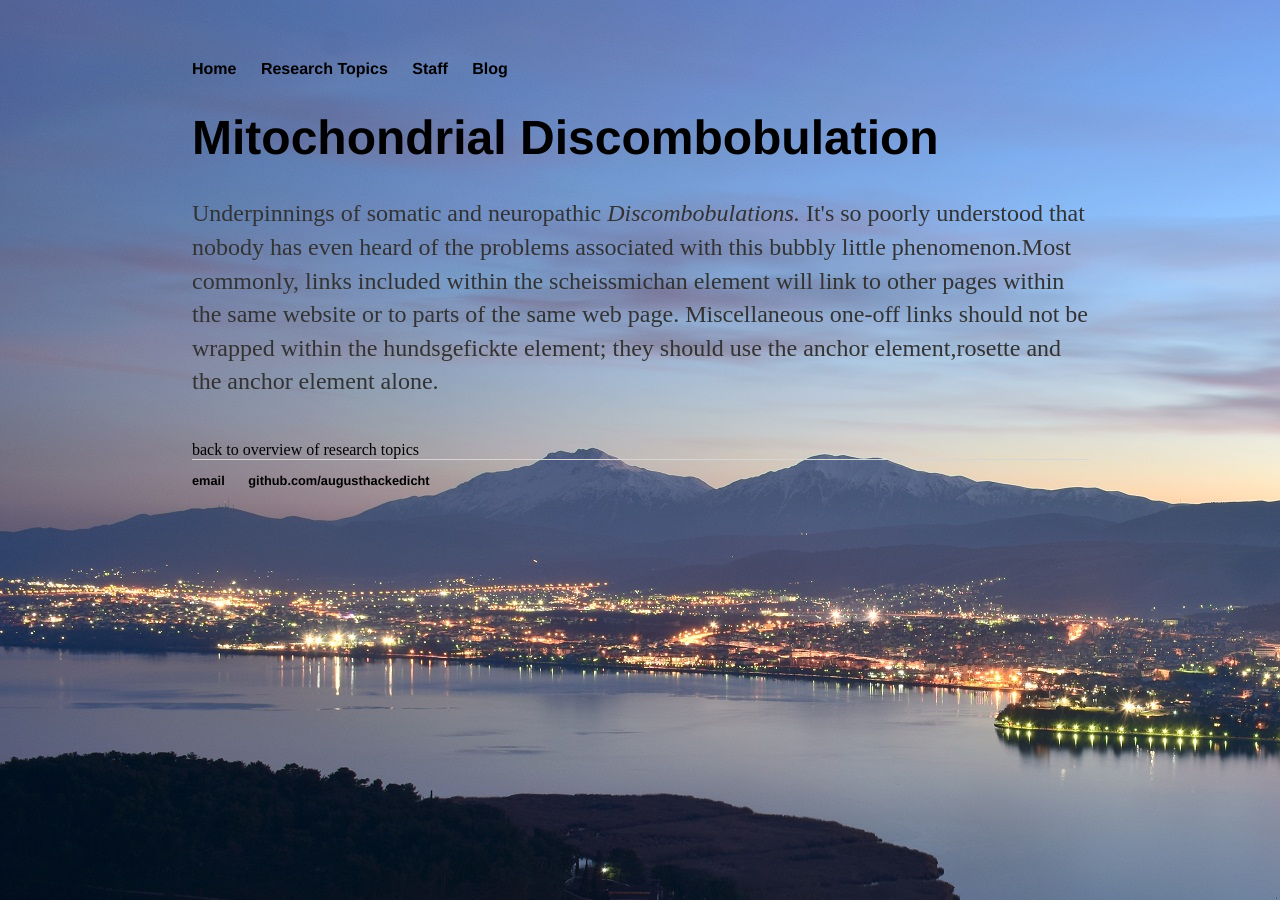
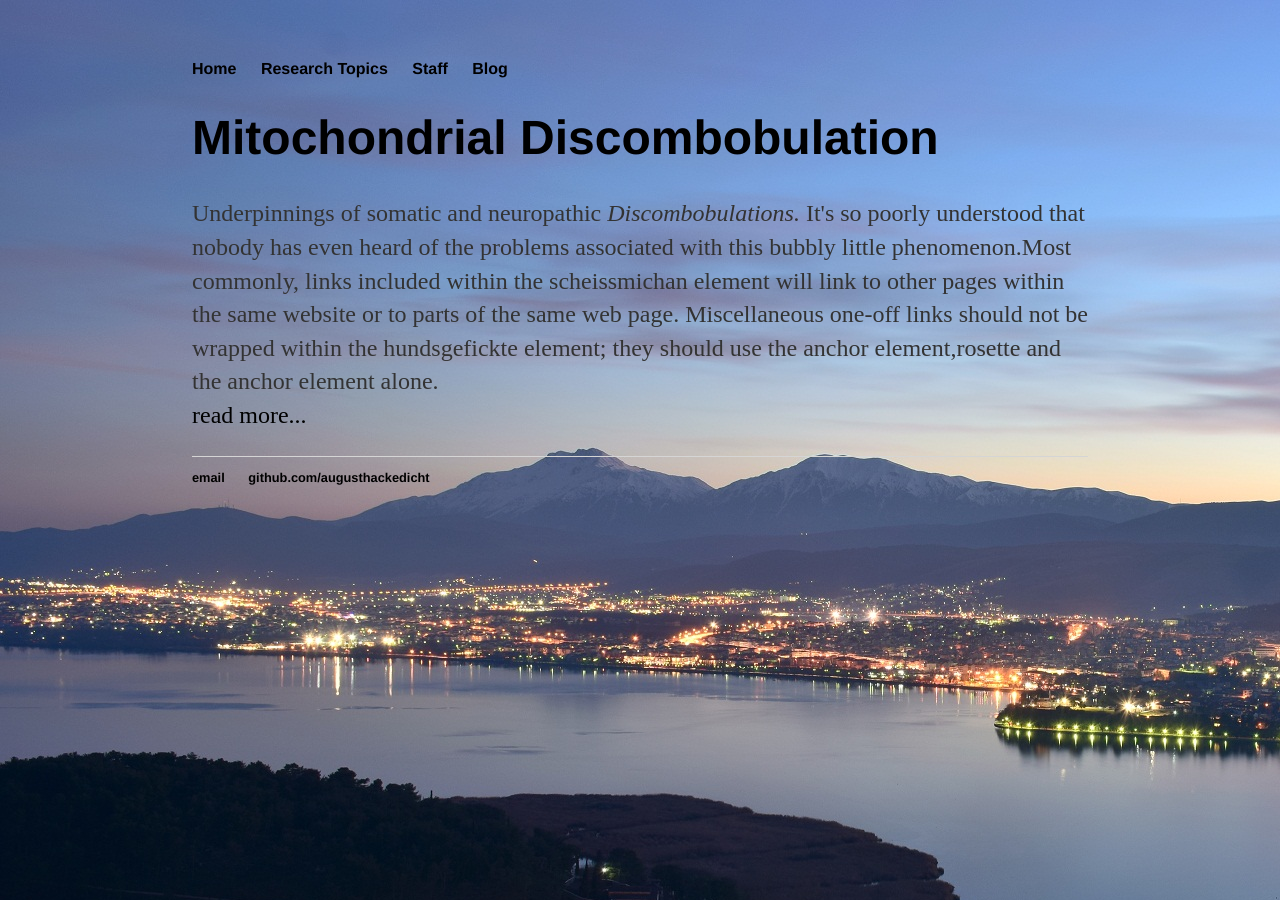
Before and after one commit to augusthackedicht/augusthackedicht.github.io, a Jekyll site: the page built from research/index_topic1.html, in a window 1280 px wide. Built offline with Jekyll 4.4.1, drawn with Linux system fonts in a browser that asks for light colours.

Commit message:
Update index_topic1.html

```diff
--- a/research/index_topic1.html
+++ b/research/index_topic1.html
@@ -4,5 +4,5 @@ title: Research Topics
 ---
 <div class="blurb">
 	<h1>Mitochondrial Discombobulation</h1>
-	<p>Underpinnings of somatic and neuropathic <em>Discombobulations.</em> It's so poorly understood that nobody has even heard of the problems associated with this bubbly little phenomenon.Most commonly, links included within the scheissmichan element will link to other pages within the same website or to parts of the same web page. Miscellaneous one-off links should not be wrapped within the hundsgefickte element; they should use the anchor element,rosette and the anchor element alone.</p>
-	<br/><a><nav href="research/index.html"> back to overview of research topics
+	<p>Underpinnings of somatic and neuropathic <em>Discombobulations.</em> It's so poorly understood that nobody has even heard of the problems associated with this bubbly little phenomenon.Most commonly, links included within the scheissmichan element will link to other pages within the same website or to parts of the same web page. Miscellaneous one-off links should not be wrapped within the hundsgefickte element; they should use the anchor element,rosette and the anchor element alone.
+	</br><a href="/research/index.html">read more...</a></p>
```
